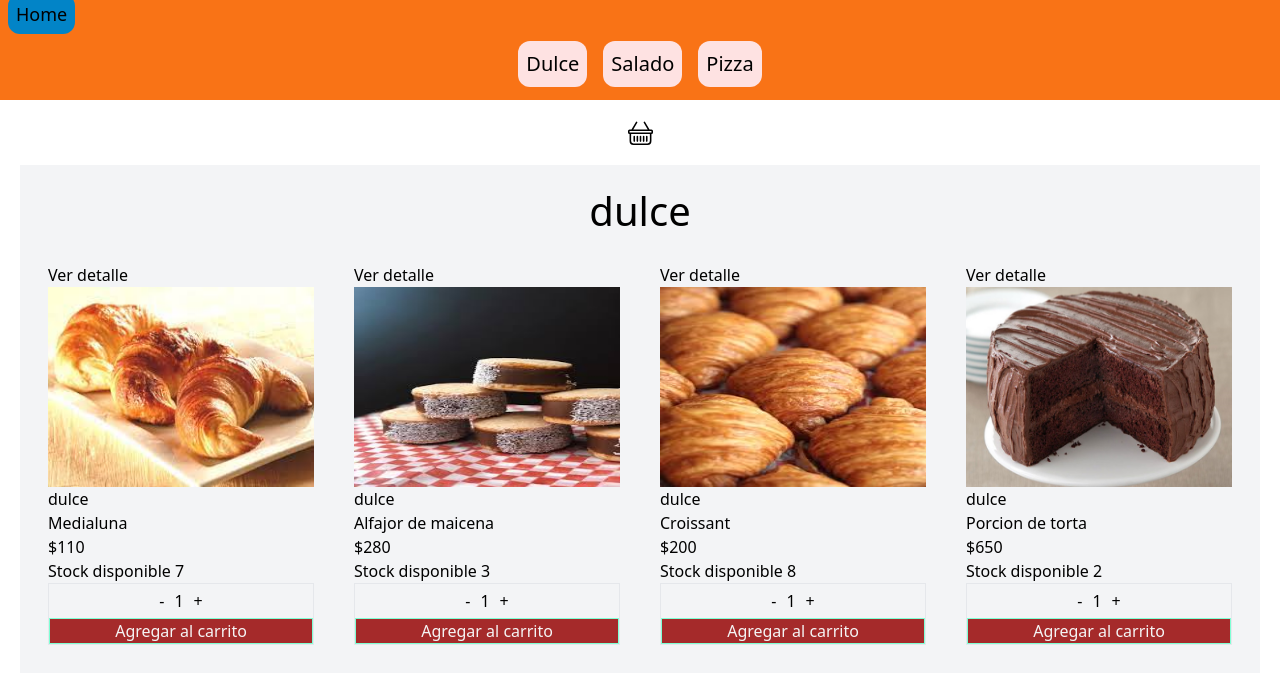
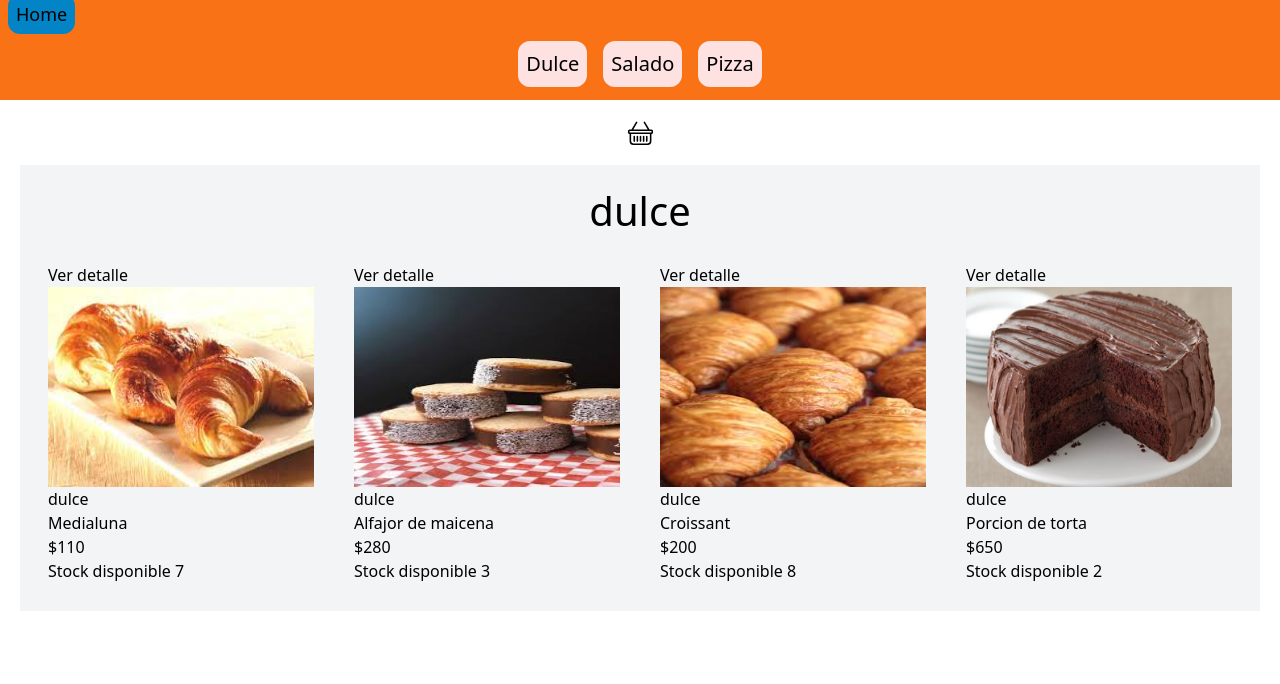
Before and after one commit to GiulianoGuidi/Bruto-Guidi, a React (Vite) app: page /categorias/dulce in a window 1280 px wide. Shown: the top 684 px of the page. Built offline with nearby package versions, Linux system fonts and the light colour scheme.

Commit message:
sincronizar counter

```diff
--- /dev/null
+++ b/src/components/Cart.jsx
@@ -0,0 +1,9 @@
+import React from 'react'
+
+const Cart = () => {
+  return (
+    <div>Cart</div>
+  )
+}
+
+export default Cart
--- a/src/components/Item.jsx
+++ b/src/components/Item.jsx
@@ -1,5 +1,4 @@
 import React from 'react'
-import ItemCount from './ItemCount'
 import { Link } from 'react-router-dom'
 
 
@@ -13,7 +12,7 @@ const Item = ({categoria, nombre, precio, img, stock, id}) => {
   return (
     <>
 
-     <div className='bg-white-300 p-3 rounded-xl tt-g border-black'>
+     <div className='bg-white-300 p-3 rounded-xl tt-g'>
      <Link to={`/item/${id}`}>
       <button>Ver detalle</button>
     </Link>
@@ -24,8 +23,6 @@ const Item = ({categoria, nombre, precio, img, stock, id}) => {
      <p>Stock disponible  {stock}</p>
 
 
-
-     <ItemCount  />
      </div>
      </>
 
--- a/src/components/ItemCount.jsx
+++ b/src/components/ItemCount.jsx
@@ -2,12 +2,20 @@ import React, { useState } from 'react'
 
 
 
-const ItemCount = () => {
+const ItemCount = ({stock}) => {
 
  const [contador, setContador] = useState(1)
 
- const [onAdd, setOnAdd] =useState()
+ const [agregar, setAgregar] = useState(true)
 
+function onAdd () {
+
+
+  setContador(false)
+  alert('Terminar mi compra')
+
+
+}
 
 
 
@@ -27,10 +35,10 @@ function suma (){
     <div className='fila'>
     <button disabled ={contador === 1} onClick={resta} className='margin'>-</button>
     <h3 className='margin'>{contador}</h3>
-    <button  onClick={suma} className='margin'>+</button>
+    <button  onClick={suma} disabled={contador == stock} className='margin'>+</button>
     </div>
 
-    <button className='botonCarrito border bg'>Agregar al carrito</button>
+    <button className='botonCarrito border bg' onClick={onAdd}>Agregar al carrito</button>
 
     </div>
   )
--- a/src/components/ItemDetail.jsx
+++ b/src/components/ItemDetail.jsx
@@ -8,16 +8,17 @@ const ItemDetail = ({producto}) => {
 
 
   return (
-
+    <>
     <div className='caja'>
     <img src={producto.img} alt='' className='img2' />
     <h2>{producto.nombre}</h2>
     <p>${producto.precio}</p>
     <p>Stock disponible  {producto.stock}</p>
 
-    <ItemCount />
+    <ItemCount stock ={producto.stock}/>
     </div>
 
+     </>
   )
 }
 
--- a/src/components/ItemListContainer.jsx
+++ b/src/components/ItemListContainer.jsx
@@ -1,6 +1,7 @@
 import React, { useEffect, useState } from 'react';
 import { unstable_renderSubtreeIntoContainer } from 'react-dom';
 import { useParams } from 'react-router-dom';
+import ItemCount from './ItemCount';
 import ItemList from './ItemList';
 
 const ItemListContainer = () => {
@@ -62,6 +63,8 @@ return () =>{
 
    {producto.length ? <ItemList producto = {producto} /> : <p>Cargando...</p> }
 
+
+
    </div>
 
   )
```
